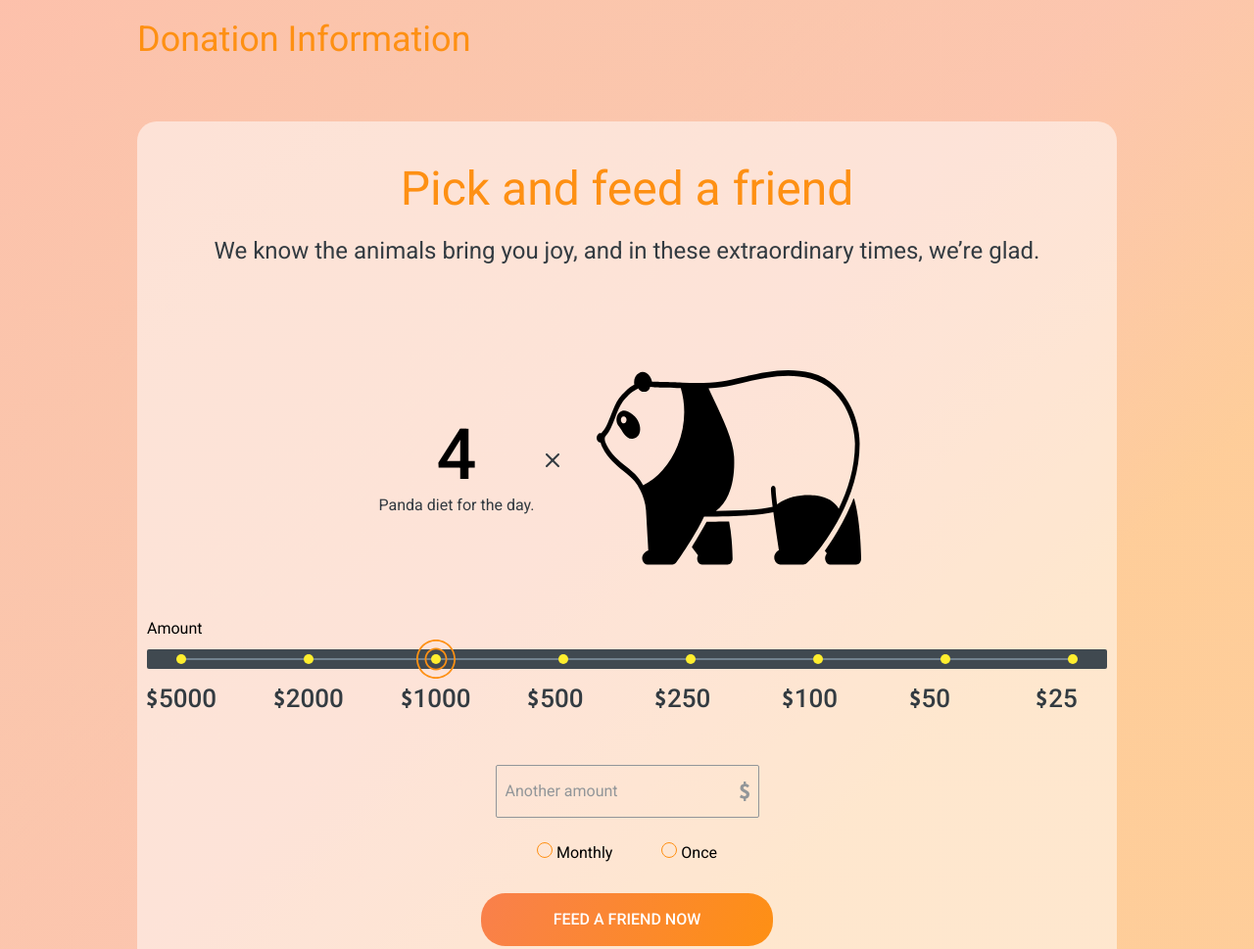
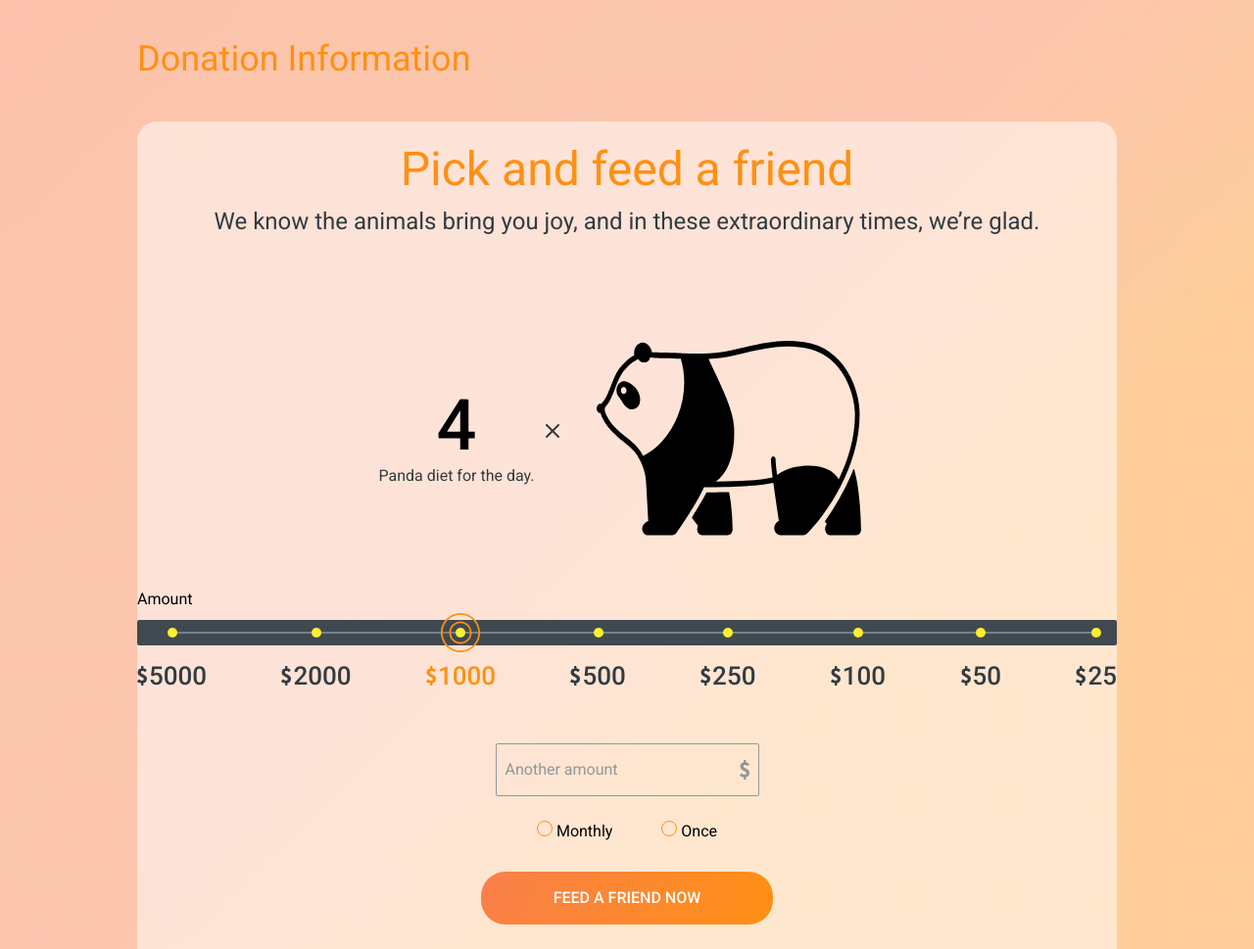
Before and after one commit to job356/online-zoo, a website: page pages/donate/index.html in a window 1280 px wide. Shown: the part 721-1690 px from the top of the page at 98% size. Drawn offline with Linux system fonts and the light colour scheme.

Commit message:
fix: change structure of amount-input block

```diff
--- a/pages/donate/index.html
+++ b/pages/donate/index.html
@@ -55,42 +55,41 @@
                     <form class="amount-input">
                         <p class="amount-input__title">Amount</p>
                         <div class="amount-input__background">
-                            <div class="amount-input__line">
+                            <div class="amount-input__line"></div>
+                        </div>
+                        <div class="radio-wrapper">
+                            <div class="radio-flex">
                                 <input class="amount-input__radio" id="5000" name="radio" type="radio">
+                                <label class="price" for="5000">5000</label>
+                            </div>
+                            <div class="radio-flex">
                                 <input class="amount-input__radio" id="2000" name="radio" type="radio">
+                                <label class="price" for="2000">2000</label>
+                            </div>
+                            <div class="radio-flex">
                                 <input class="amount-input__radio" id="1000" name="radio" type="radio" checked>
+                                <label class="price" for="1000">1000</label>
+                            </div>
+                            <div class="radio-flex">
                                 <input class="amount-input__radio" id="500" name="radio" type="radio">
+                                <label class="price" for="500">500</label>
+                            </div>
+                            <div class="radio-flex">
                                 <input class="amount-input__radio" id="250" name="radio" type="radio">
+                                <label class="price" for="250">250</label>
+                            </div>
+                            <div class="radio-flex">
                                 <input class="amount-input__radio" id="100" name="radio" type="radio">
+                                <label class="price" for="100">100</label>
+                            </div>
+                            <div class="radio-flex">
                                 <input class="amount-input__radio" id="50" name="radio" type="radio">
+                                <label class="price" for="50">50</label>
+                            </div>
+                            <div class="radio-flex">
                                 <input class="amount-input__radio" id="25" name="radio" type="radio">
+                                <label class="price" for="25">25</label>
                             </div>
-                        </div>
-                        <div class="amount-price">
-                            <span>
-                                <label class="price" for="5000">5000</label>
-                            </span>
-                            <span>
-                                <label class="price" for="2000">2000</label>
-                            </span>
-                            <span>
-                                <label class="price" for="1000">1000</label>
-                            </span>
-                            <span>
-                                <label class="price" for="500">500</label>
-                            </span>
-                            <span>
-                                <label class="price" for="250">250</label>
-                            </span>
-                            <span>
-                                <label class="price" for="100">100</label>
-                            </span>
-                            <span>
-                                <label class="price" for="50">50</label>
-                            </span>
-                            <span>
-                                <label class="price" for="25">25</label>
-                            </span>
                         </div>
                     </form>
                     <div class="another-amount">
--- a/pages/donate/sass/abstracts/_placeholders.scss
+++ b/pages/donate/sass/abstracts/_placeholders.scss
@@ -1,3 +1,3 @@
 %transition {
-    transition: all 0.2s ease-out;
+    transition: all 0.2s ease;
 }
--- a/pages/donate/sass/components/_amount-input.scss
+++ b/pages/donate/sass/components/_amount-input.scss
@@ -1,3 +1,8 @@
+.amount-input {
+    width: 100%;
+    padding-bottom: 33px;
+}
+
 .amount-input__title {
     @include font ($size: 1.6rem, $weight: 400, $height: 2.2rem);
     color: #000000;
@@ -7,17 +12,15 @@
 .amount-input__background {
     display: flex;
     align-items: center;
-    padding: 9px 30px;
+    padding: 12px 30px;
     background: #404950;
     border-radius: 2px;
-    margin-bottom: 12px;
 }
 
 .amount-input__line {
-    display: flex;
-    justify-content: space-between;
-    align-items: center;
-    gap: 120px;
+    position: relative;
+    left: 8px;
+    width: 100%;
     height: 2px;
     background: #72828E;
 }
@@ -48,26 +51,33 @@
     }
 }
 
-.amount-price {
-    display: flex;
-    justify-content: space-between;
-    gap: 58px;
-    padding-bottom: 50px;
-    >* {
-        flex-basis: 72px;
-        padding-left: 12px;
-        background-image: url(/assets/icons/donate-icons/dollar.svg);
-        background-repeat: no-repeat;
-        background-position: 0 50%;
-    }
-}
-
 .price {
     @include font ($size: 2.6rem, $weight: 500, $height: 3.6rem);
     text-transform: uppercase;
     color: #333B41;
     margin: 0px;
-    &:checked {
-        color: #FE9013;
-    }
+    background-image: url(/assets/icons/donate-icons/dollar.svg);
+    background-repeat: no-repeat;
+    padding-left: 12px;
+    background-position: 0 50%;
 }
+
+[type="radio"]:checked + .price {
+    @extend %transition;
+    color: #FE9013;
+    background-image: url(/assets/icons/donate-icons/dollar-checked.svg);
+}
+
+.radio-wrapper {
+    display: flex;
+    justify-content: space-between;
+    position: relative;
+    top: -18px;
+}
+
+.radio-flex {
+    display: flex;
+    flex-direction: column;
+    align-items: center;
+    gap: 21px;
+}
--- a/pages/donate/sass/components/_donate.scss
+++ b/pages/donate/sass/components/_donate.scss
@@ -1,6 +1,9 @@
 .donate {
     padding: 40px 0 180px;
     background: $orange-gradient;
+    @include media-small-desktop {
+        padding: 40px 0 30px;
+    }
 }
 
 .donate__info-title {
@@ -8,29 +11,43 @@
     margin: 0 0 10px;
     text-align: center;
     color: $color-light;
+    @include media-small-desktop {
+        text-align: left;
+        padding-right: 162px;
+        margin: 0 0 30px;
+    }
 }
 
 .donate__info-text {
     @include font ($size: 1.6 rem, $weight: 500, $height: 2.2rem);
     margin: 0 0 40px;
     color: $color-light;
+    @include media-small-desktop {
+        padding-right: 61px;
+    }
 }
 
 .donate__info-subtitle {
     @include font ($size: 3.6rem, $weight: 400, $height: 4.7rem);
     margin: 0 0 60px;
     color: #FE9013;
+    @include media-small-desktop {
+        margin: 0 0 40px;
+    }
 }
 
 .donate-content {
     display: flex;
     flex-direction: column;
     justify-content: center;
-    padding: 40px 0 62px;
+    padding: 40px 65px 62px;
     background: rgba(255, 255, 255, 0.52);
     border-radius: 20px;
     >* {
         align-self: center;
+    }
+    @include media-small-desktop {
+        padding: 20px 0 30px;
     }
 }
 
@@ -44,6 +61,9 @@
     @include font ($size: 2.4rem, $weight: 400, $height: 2.9rem);
     margin: 20px 0 60px;
     color: $black_blue;
+    @include media-small-desktop {
+        margin: 10px 0 60px;
+    }
 }
 
 .amount {
```
Also changed, not shown: assets/icons/donate-icons/dollar-checked.svg (added), pages/donate/sass/style.css, 1 other file.
